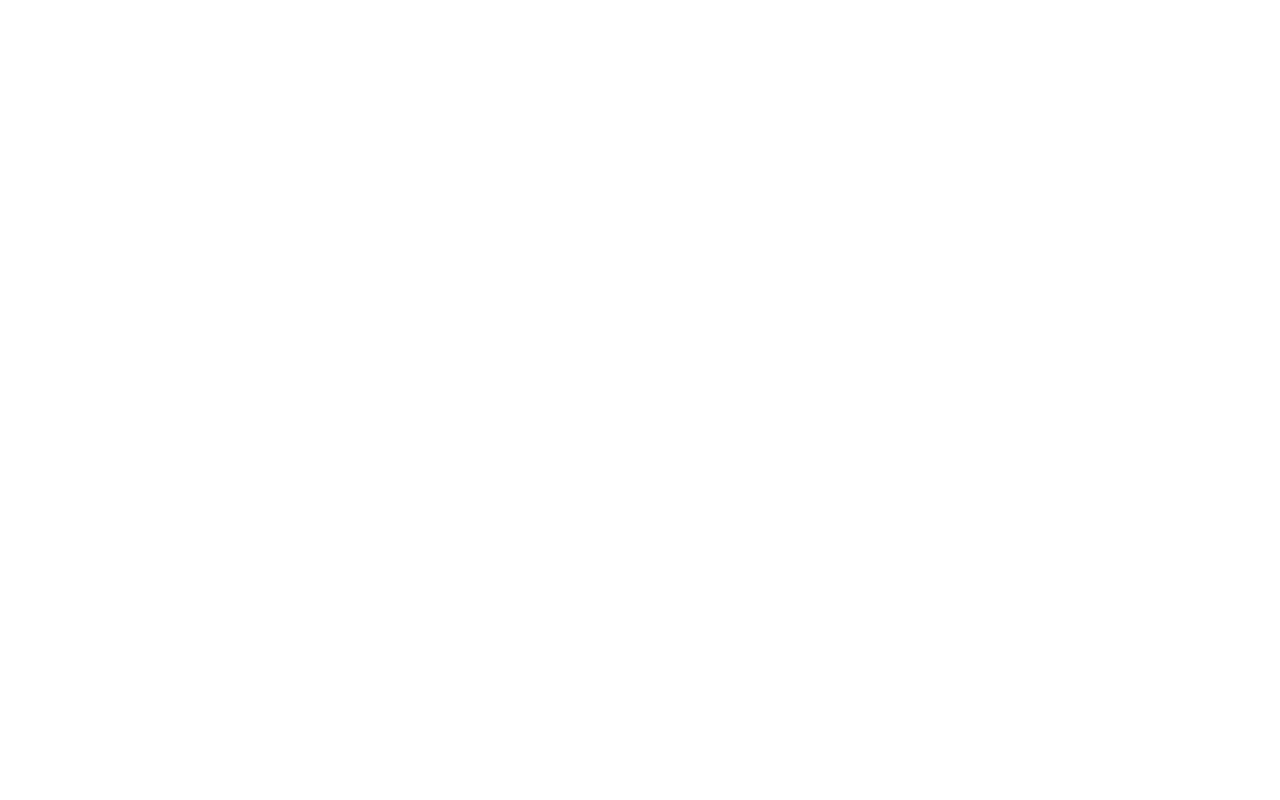
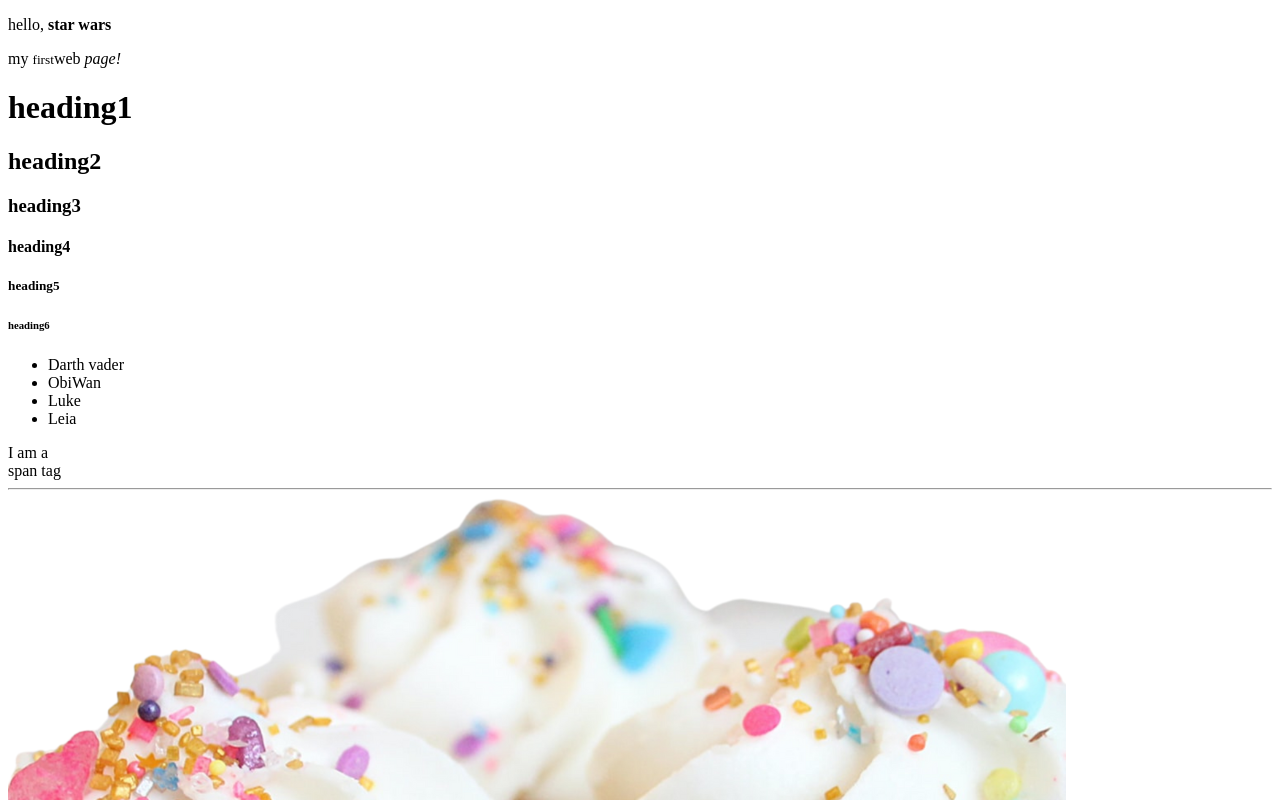
Before and after one commit to vincent-samuelsson-karlskogafhs/responsive-web-design-tutorial, a plain HTML site: page index.html in a window 1280 px wide. Shown: the top 800 px of the page. Drawn offline with Linux system fonts and the light colour scheme.

Commit message:
added text, wp

```diff
--- a/index.html
+++ b/index.html
@@ -3,10 +3,39 @@
 <head>
     <meta charset="UTF-8">
     <meta name="viewport" content="width=device-width, initial-scale=1.0">
-    <title>website-responsive-tut</title>
+    <title>website-tut-html-css</title>
     <link rel="stylesheet" href="style.css">
 </head>
 <body>
 
+    <div>
+        <p>hello, <strong>star wars</strong></p>
+        <p>my <small>first</small>web <em>page!</em> </p>
+    </div>
+
+    <div>
+    <h1>heading1</h1>
+    <h2>heading2</h2>
+    <h3>heading3</h3>
+    <h4>heading4</h4>
+    <h5>heading5</h5>
+    <h6>heading6</h6>
+    </div>
+
+    <div>
+        <ul>
+        <li>Darth vader</li>
+        <li>ObiWan</li>
+        <li>Luke</li>
+        <li>Leia</li>
+        </ul>
+    </div>
+
+    <span>I am a <br> span tag</span>
+
+    <hr>
+
+    <img src="assets/img/muffin sansta.png" alt="picture of a cake">
+
 </body>
 </html>
```
Also changed, not shown: assets/img/muffin sansta.png (added).
